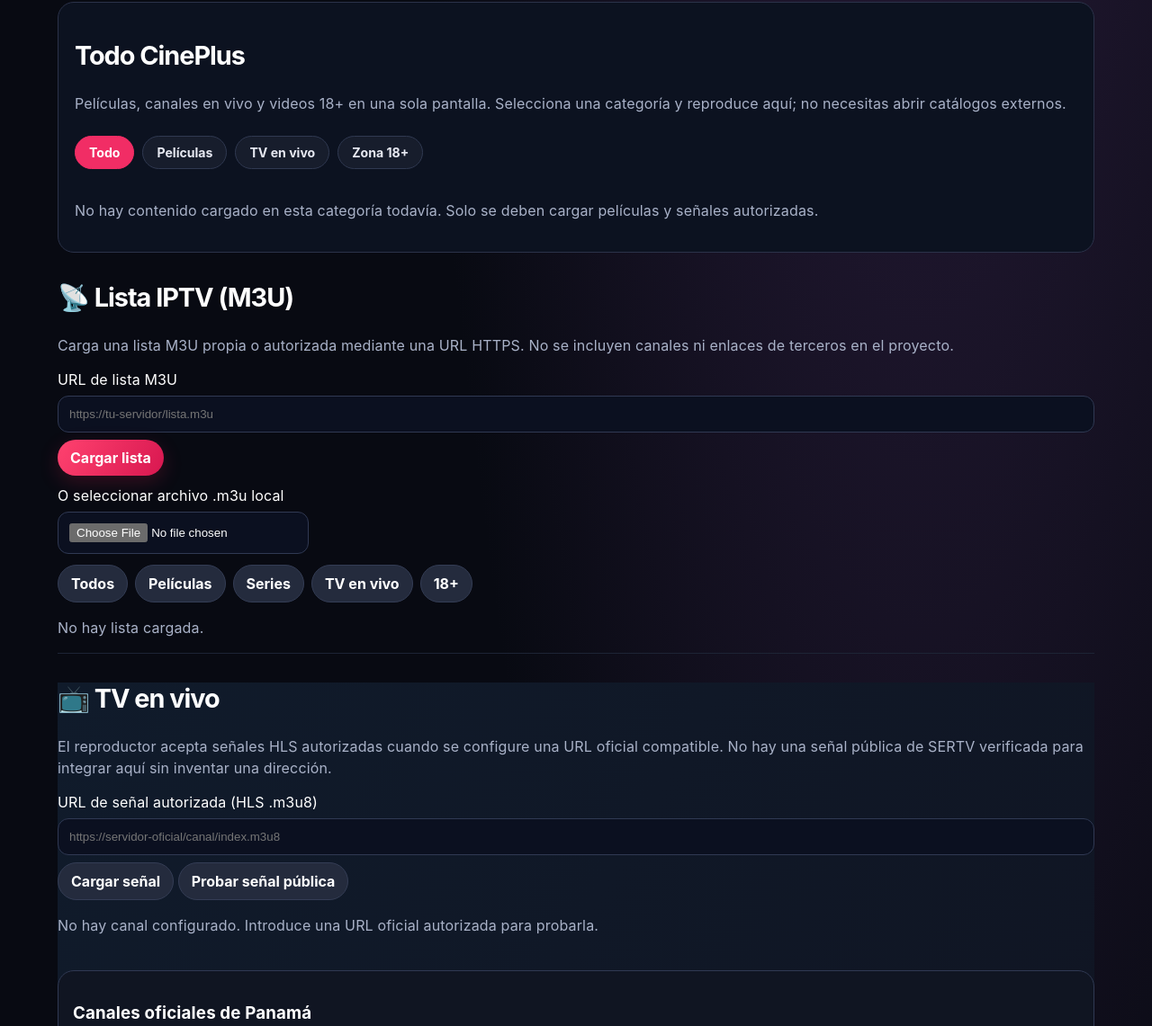
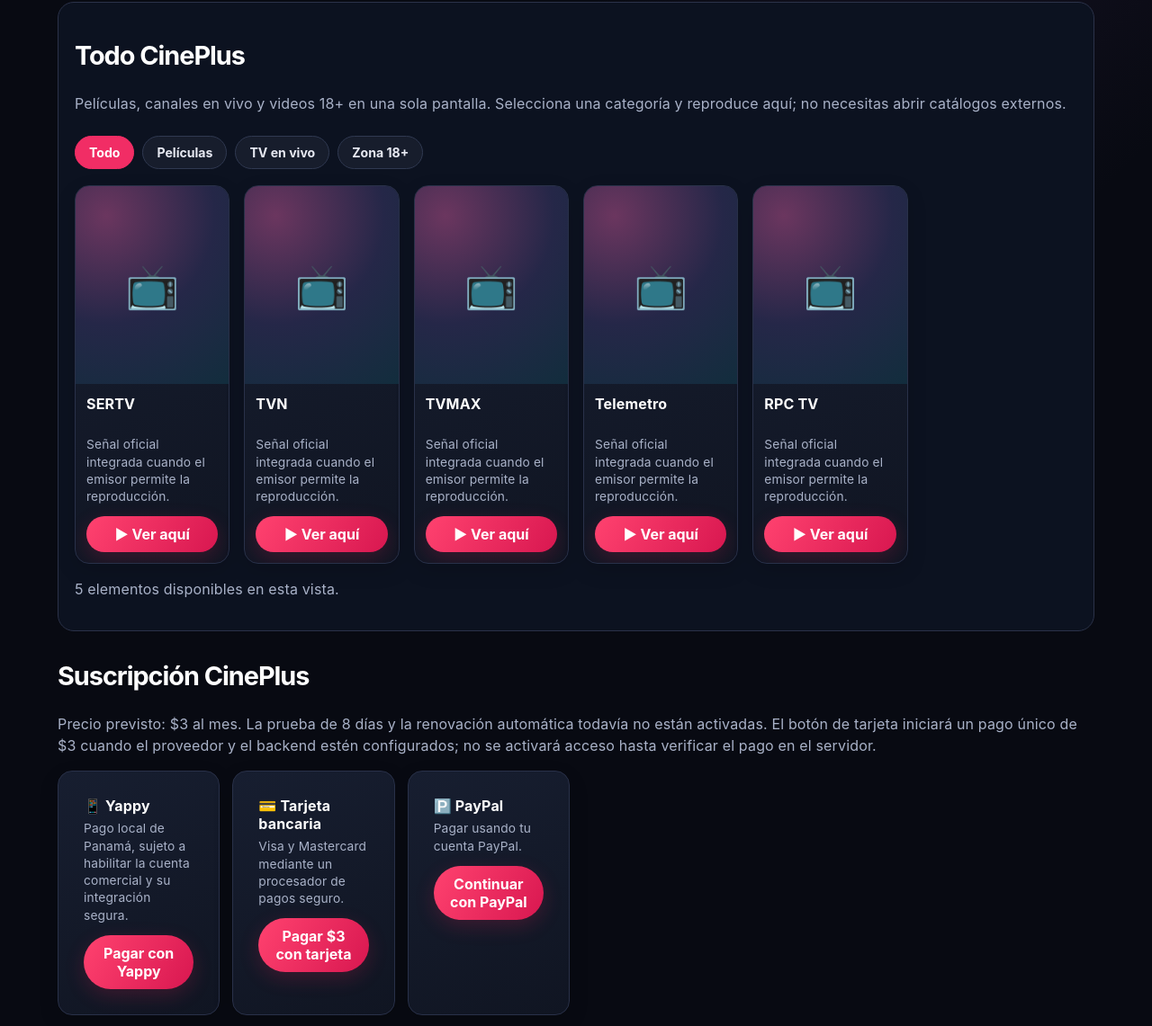
Before and after one commit to ediel2502/Cineplus_panama, a website: page index.html in a window 1280 px wide. Shown: the part 971-2112 px from the top of the page at 90% size. Drawn offline with nearby package versions, Linux system fonts and the light colour scheme; no server answers.

Commit message:
Mostrar canales oficiales dentro del catálogo unificado

```diff
--- a/index.html
+++ b/index.html
@@ -687,4 +687,29 @@ cpRenderLiveChannels();
  document.querySelectorAll('#legalSources a').forEach(a=>{a.removeAttribute('target');a.style.display='none'});
  applyFilter();
 })();
+</script>
+<script>
+(function(){
+ const grid=document.getElementById('legalChannelGrid'),target=document.getElementById('allContentGrid');
+ if(!grid||!target)return;
+ function addOfficialChannelCards(){
+   Array.from(grid.querySelectorAll('button.legal-channel')).forEach(btn=>{
+     if(btn.dataset.cpWrapped==='1')return;
+     const text=(btn.innerText||'').toLowerCase();
+     if(!text.includes('reproducir integrado'))return;
+     btn.dataset.cpWrapped='1';
+     const card=document.createElement('article');card.className='movie';card.dataset.cpKind='live';
+     const poster=document.createElement('div');poster.className='poster';poster.textContent='📺';
+     const title=document.createElement('h3');title.textContent=(btn.querySelector('strong')?.innerText||'Canal en vivo').replace(/^▶\s*/,'');
+     const desc=document.createElement('p');desc.textContent='Señal oficial integrada cuando el emisor permite la reproducción.';
+     btn.className='primary';btn.textContent='▶ Ver aquí';btn.style.width='calc(100% - 24px)';
+     card.append(poster,title,desc,btn);target.append(card);
+   });
+   const modeButtons=document.querySelectorAll('#allFilters [data-kind]');
+   if(modeButtons.length){const active=document.querySelector('#allFilters [data-kind].active');if(active&&active.dataset.kind!=='all'){target.querySelectorAll('[data-cp-kind="live"]').forEach(card=>card.style.display=active.dataset.kind==='live'?'':'none')}}
+ }
+ addOfficialChannelCards();
+ new MutationObserver(addOfficialChannelCards).observe(grid,{childList:true});
+ document.querySelectorAll('#iptv-playlist,#tv-en-vivo,#adultos,#legalSources').forEach(section=>{section.style.display='none'});
+})();
 </script></body></html>
```
